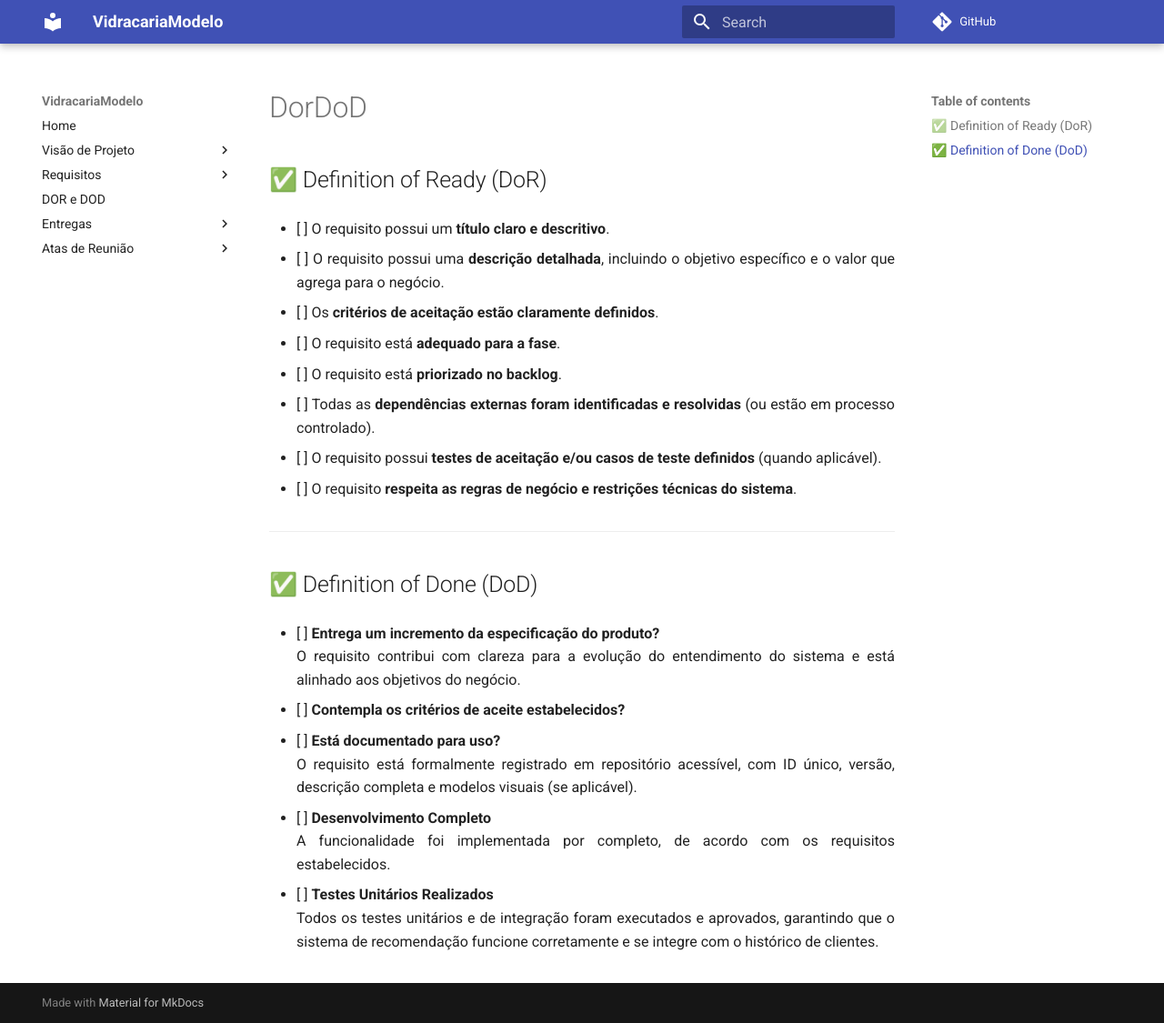
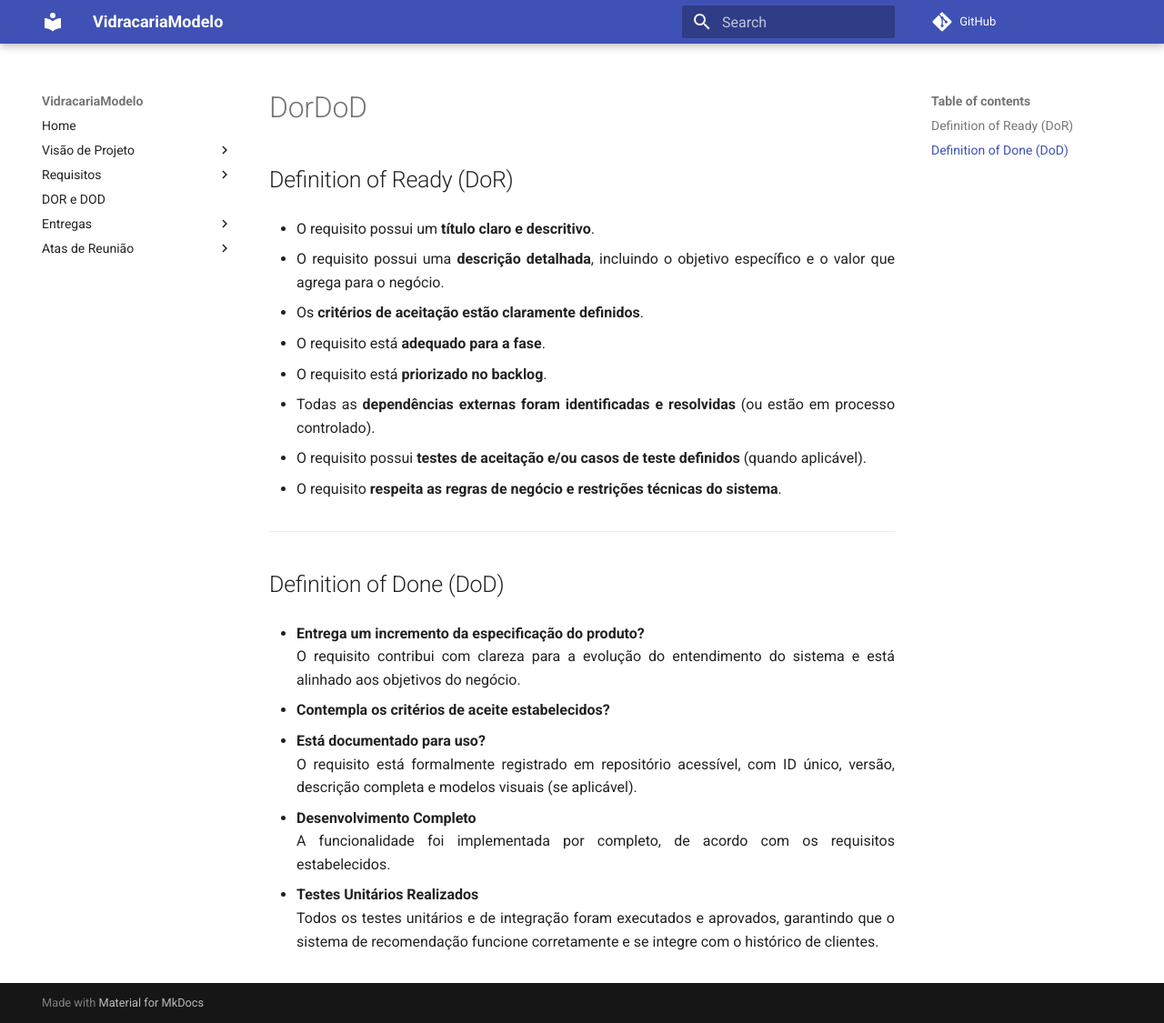
Before and after one commit to mdsreq-fga-unb/2025.1-T01-VidracariaModelo, an MkDocs documentation site: the page built from docs/docs/VisaodeProduto/DorDoD.md, in a window 1280 px wide and 1125 px high. Shown: the whole window at 91% size. Built offline with MkDocs 1.6.1 and Material for MkDocs 9.7.7, drawn with Linux system fonts in a browser that asks for light colours; comment, search, counter and statistics services are not loaded.

Commit message:
Alterações no documento

```diff
--- a/docs/docs/VisaodeProduto/DorDoD.md
+++ b/docs/docs/VisaodeProduto/DorDoD.md
@@ -1,35 +1,35 @@
-## ✅ Definition of Ready (DoR)
+## Definition of Ready (DoR)
 
-- [ ] O requisito possui um **título claro e descritivo**.
+- O requisito possui um **título claro e descritivo**.
 
-- [ ] O requisito possui uma **descrição detalhada**, incluindo o objetivo específico e o valor que agrega para o negócio.
+- O requisito possui uma **descrição detalhada**, incluindo o objetivo específico e o valor que agrega para o negócio.
 
-- [ ] Os **critérios de aceitação estão claramente definidos**.
+- Os **critérios de aceitação estão claramente definidos**.
 
-- [ ] O requisito está **adequado para a fase**.
+- O requisito está **adequado para a fase**.
 
-- [ ] O requisito está **priorizado no backlog**.
+- O requisito está **priorizado no backlog**.
 
-- [ ] Todas as **dependências externas foram identificadas e resolvidas** (ou estão em processo controlado).
+- Todas as **dependências externas foram identificadas e resolvidas** (ou estão em processo controlado).
 
-- [ ] O requisito possui **testes de aceitação e/ou casos de teste definidos** (quando aplicável).
+- O requisito possui **testes de aceitação e/ou casos de teste definidos** (quando aplicável).
 
-- [ ] O requisito **respeita as regras de negócio e restrições técnicas do sistema**.
+- O requisito **respeita as regras de negócio e restrições técnicas do sistema**.
 
 ---
 
-## ✅ Definition of Done (DoD)
+## Definition of Done (DoD)
 
-- [ ] **Entrega um incremento da especificação do produto?**
+- **Entrega um incremento da especificação do produto?**
   O requisito contribui com clareza para a evolução do entendimento do sistema e está alinhado aos objetivos do negócio.
 
-- [ ] **Contempla os critérios de aceite estabelecidos?**
+- **Contempla os critérios de aceite estabelecidos?**
 
-- [ ] **Está documentado para uso?**
+- **Está documentado para uso?**
   O requisito está formalmente registrado em repositório acessível, com ID único, versão, descrição completa e modelos visuais (se aplicável).
 
-- [ ] **Desenvolvimento Completo**
+-  **Desenvolvimento Completo**
   A funcionalidade foi implementada por completo, de acordo com os requisitos estabelecidos.
 
-- [ ] **Testes Unitários Realizados**
+- **Testes Unitários Realizados**
   Todos os testes unitários e de integração foram executados e aprovados, garantindo que o sistema de recomendação funcione corretamente e se integre com o histórico de clientes.
```
Also changed, not shown: docs/docs/DOR_DOD/dor_dod.md (+15 -15 lines), docs/docs/VisaodeProduto/Estrategias.md (+1 -1 lines), docs/docs/VisaodeProduto/Interacao.md (+6 -12 lines), docs/docs/VisaodeProduto/Solucao_proposta.md (+1 -1 lines).
